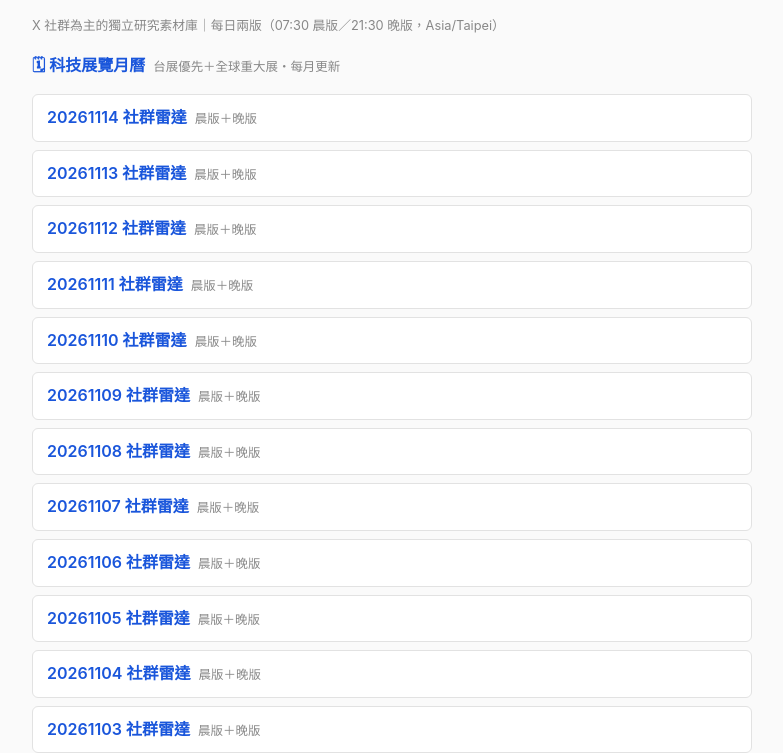
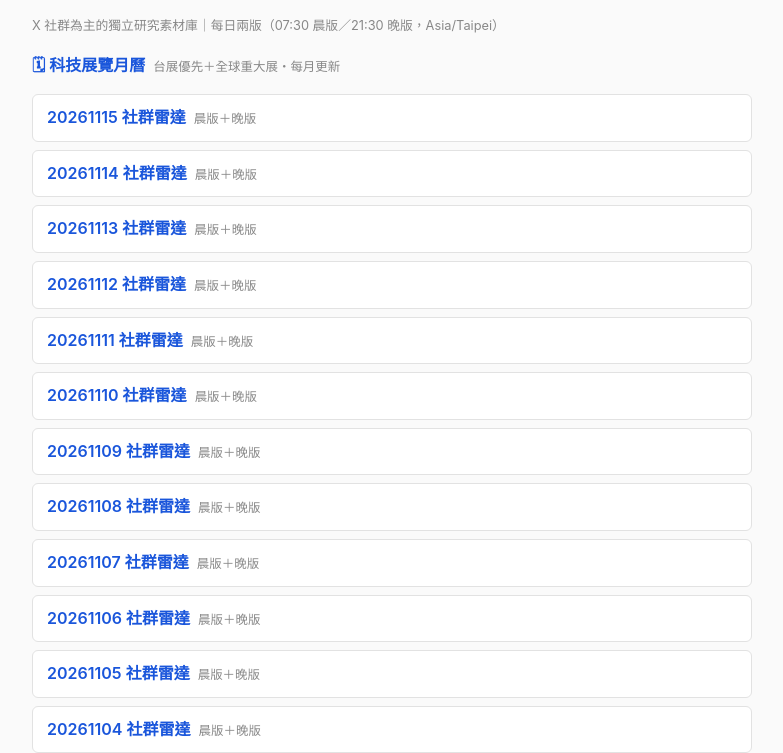
Before and after one commit to MasonLee3721/social-radar, a plain HTML site: page index.html in a window 1280 px wide. Shown: the part 69-822 px from the top of the page, without its empty margins (248-1031 px from the left). Drawn offline with Linux system fonts and the light colour scheme.

Commit message:
radar 20261115-am (1/2)

```diff
--- a/index.html
+++ b/index.html
@@ -8,6 +8,7 @@ a{color:#1a56db;text-decoration:none;font-weight:600}
 a:hover{text-decoration:underline}
 .ed{font-size:.78rem;color:#888;margin-left:8px}
 </style></head><body><h1>📡 社群雷達 SocialRadar</h1><p class="meta">X 社群為主的獨立研究素材庫｜每日兩版（07:30 晨版／21:30 晚版，Asia/Taipei）</p><p><a href="expo.html">🗓 科技展覽月曆</a><span class="ed">台展優先＋全球重大展・每月更新</span></p><ul>
+<li><a href="reports/20261115/RADAR.html">20261115 社群雷達</a><span class="ed">晨版＋晚版</span></li>
 <li><a href="reports/20261114/RADAR.html">20261114 社群雷達</a><span class="ed">晨版＋晚版</span></li>
 <li><a href="reports/20261113/RADAR.html">20261113 社群雷達</a><span class="ed">晨版＋晚版</span></li>
 <li><a href="reports/20261112/RADAR.html">20261112 社群雷達</a><span class="ed">晨版＋晚版</span></li>
```
